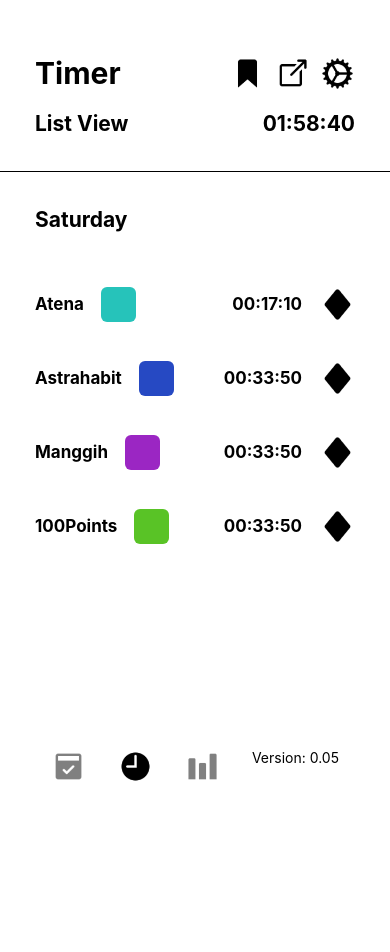
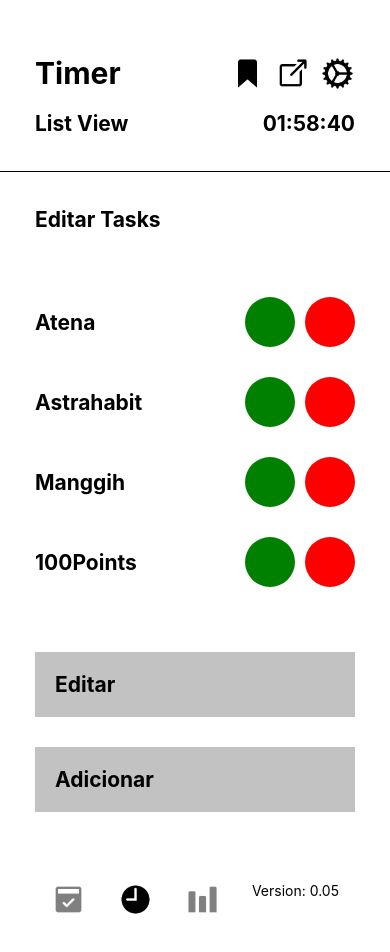
Before and after one commit to wellyngton-souza/Astrahabit, a React Native app: screen /Timer in a window 390 px wide. Shown: the top 952 px of the page. Before the commit the page ends 844 px from the top, so only its background shows below. Built offline with nearby package versions, Linux system fonts and the light colour scheme.

Commit message:
chore: starting edit date

```diff
--- a/src/components/Timer/index.tsx
+++ b/src/components/Timer/index.tsx
@@ -64,10 +64,11 @@ const TimerComponent: React.FC<TimerTypes> = ({ times, defineTask, taskSelected
                     Saturday
                 </Text>
                 <View>
-                    <ScheduledDate name="Atena" color="#26C3BA" times={times} taskSelected={taskSelected} defineTask={defineTask} />
-                    <ScheduledDate name="Astrahabit" color="#2649C3" times={times} taskSelected={taskSelected} defineTask={defineTask} />
-                    <ScheduledDate name="Manggih" color="#9B26C3" times={times} taskSelected={taskSelected} defineTask={defineTask} />
-                    <ScheduledDate name="100Points" color="#59C326" times={times} taskSelected={taskSelected} defineTask={defineTask} />
+                    {
+                        times.map((item) => (
+                            <ScheduledDate name={item.name} color={item.color} times={times} taskSelected={taskSelected} defineTask={defineTask} />
+                        ))
+                    }
                 </View>
             </View>
         </ScrollView>
--- a/src/pages/Config/index.tsx
+++ b/src/pages/Config/index.tsx
@@ -29,8 +29,12 @@ const Config = () =>{
                     />
                 </View>
                 <View style={ custom.option  }>
-                    <Text style={ layout.Text }>Config 2</Text>
-                    <Text style={ layout.Text }>0:00:00</Text>
+                    <Text style={ layout.Text }>Vanessa Lopes</Text>
+                    <Text style={ layout.Text }>Perfil</Text>
+                    <Text style={ layout.Text }>Tema escuro</Text>
+                    <Text style={ layout.Text }>Updates</Text>
+                    <Text style={ layout.Text }>Ajuda</Text>
+                    <Text style={ layout.Text }>Quem</Text>
                 </View>
                 <View style={ custom.sair }>
                     <TouchableOpacity
@@ -100,7 +104,10 @@ const custom = StyleSheet.create({
         marginBottom: 35
     },
     option: {
-        flexGrow: 1
+        flexGrow: 1,
+        display: "flex",
+        flexDirection: "column",
+        gap: 20
     },
     sair: {
         marginBottom: 35,
--- a/src/pages/Timer/index.tsx
+++ b/src/pages/Timer/index.tsx
@@ -12,6 +12,7 @@ const Timer = () =>{
     const navigation = useNavigation<StackTypes>();
 
     const [timedTask, setTimedTask] = useState("a");
+    const [editTask, setEditTask] = useState(false);
 
     const defineTask = (task: string) =>{
         setTimedTask(task);
@@ -23,6 +24,14 @@ const Timer = () =>{
         { name: "Manggih", color: "#9B26C3", time: 2030 },
         { name: "100Points", color: "#59C326", time: 2030 }
     ]);
+
+    const addTimes = () =>{
+        setEditTask(!editTask);
+    }
+
+    const deleteTask = (taskToDelete: { name: String, color: String, time: Number }) =>{
+        setTimes(prevTimes => prevTimes.filter(task => task !== taskToDelete));
+    }
 
     useEffect(() =>{
         const intervalId = setInterval(() => {
@@ -47,10 +56,12 @@ const Timer = () =>{
                             source={ require("../../../assets/app/Bookmark.png") }
                             style={ [layout.icon, custom.iconLeft] }
                         />
-                        <Image
-                            source={ require("../../../assets/app/ExternalLink.png") }
-                            style={ [layout.icon, custom.iconLeft] }
-                        />
+                        <TouchableOpacity onPress={addTimes}>
+                            <Image
+                                source={ require("../../../assets/app/ExternalLink.png") }
+                                style={ [layout.icon, custom.iconLeft] }
+                            />
+                        </TouchableOpacity>
                         <TouchableOpacity
                             onPress={() => navigation.navigate("Config")}
                         >
@@ -66,7 +77,39 @@ const Timer = () =>{
                     <Text style={ layout.Text }>{ totalTime(times.reduce((acc, timeObj) => acc + timeObj.time, 0)) }</Text>
                 </View>
             </View>
-            <TimerComponent times={times} defineTask={defineTask} taskSelected={timedTask} />
+            {
+                editTask ?
+                    <TimerComponent times={times} defineTask={defineTask} taskSelected={timedTask} />
+                :
+                <View style={ custom.afterComponent }>
+                    <Text style={ layout.Text }>Editar Tasks</Text>
+                    <View style={ [custom.afterComponent, { paddingHorizontal: 0 }] }>
+                        {
+                            times.map((item) => (
+                                <View style={ layout.Flex }>
+                                    <Text style={ layout.Text }>{item.name}</Text>
+                                    <View style={ [layout.Flex, layout.flexGap] }>
+                                        <View style={ custom.buttonCorrect }></View>
+                                        <TouchableOpacity onPress={() => deleteTask(item)}>
+                                            <View style={ custom.buttonIncorrect }></View>
+                                        </TouchableOpacity>
+                                    </View>
+                                </View>
+                            ))
+                        }
+                    </View>
+                    <TouchableOpacity>
+                        <View style={ custom.buttonGray }>
+                            <Text style={ layout.Text }>Editar</Text>
+                        </View>
+                    </TouchableOpacity>
+                    <TouchableOpacity>
+                        <View style={ custom.buttonGray }>
+                            <Text style={ layout.Text }>Adicionar</Text>
+                        </View>
+                    </TouchableOpacity>
+                </View>
+            }
             <Rodape screenSelect="timer" />
         </View>
     );
@@ -94,6 +137,9 @@ const layout = StyleSheet.create({
         alignItems: "center",
         justifyContent: "space-between"
     },
+    flexGap: {
+        gap: 10
+    },
     icon: {
         width: 35,
         height: 35
@@ -114,6 +160,32 @@ const custom = StyleSheet.create({
     iconLeft: {
         marginLeft: 10
     },
+    flexGrow: {
+        flexGrow: 1
+    },
+    afterComponent: {
+        flexGrow: 1,
+        padding: 35,
+        display: "flex",
+        flexDirection: "column",
+        gap: 30
+    },
+    buttonGray: {
+        backgroundColor: "#9999",
+        padding: 20
+    },
+    buttonCorrect: {
+        width: 50,
+        height: 50,
+        borderRadius: 40,
+        backgroundColor: "green"
+    },
+    buttonIncorrect: {
+        width: 50,
+        height: 50,
+        borderRadius: 40,
+        backgroundColor: "red"
+    }
 });
 
 export default Timer;
```
